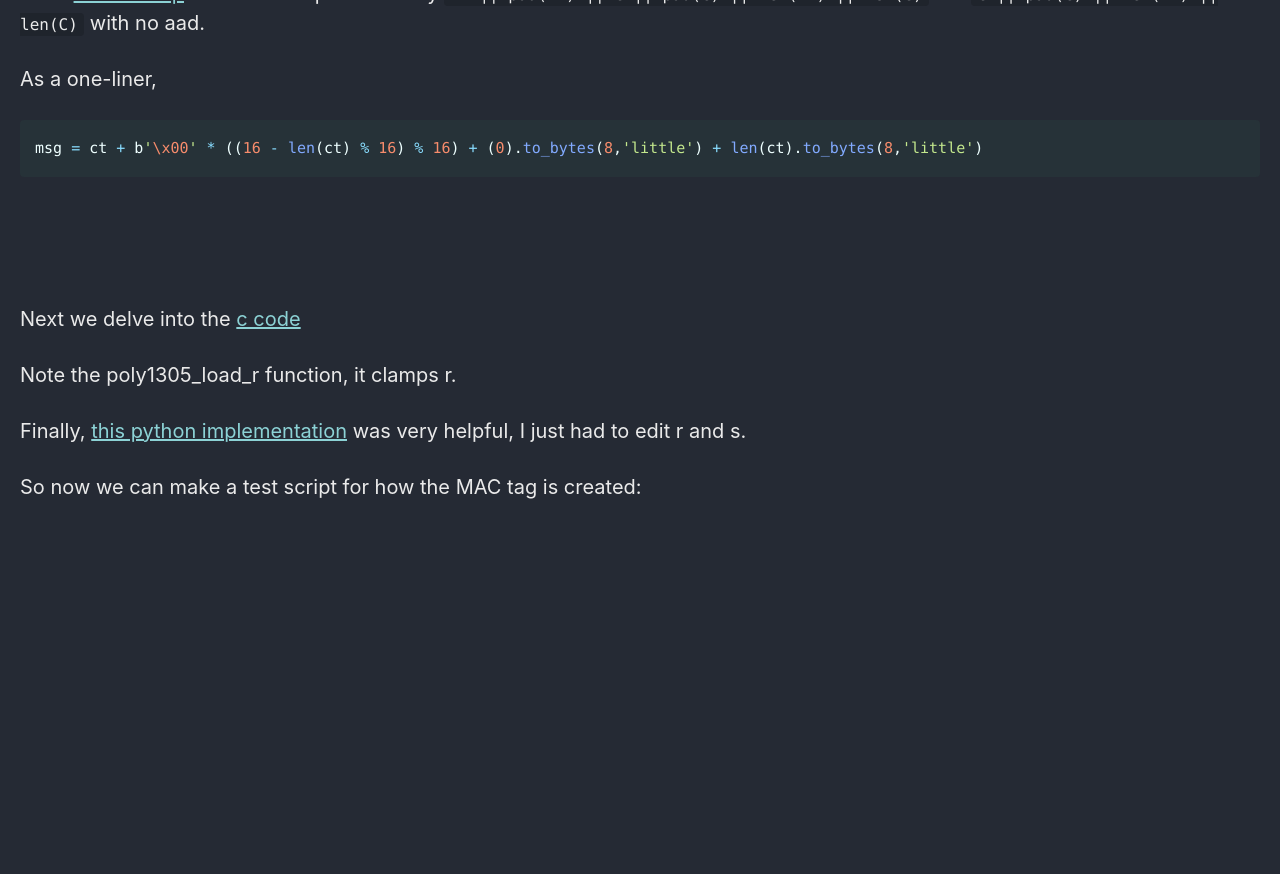
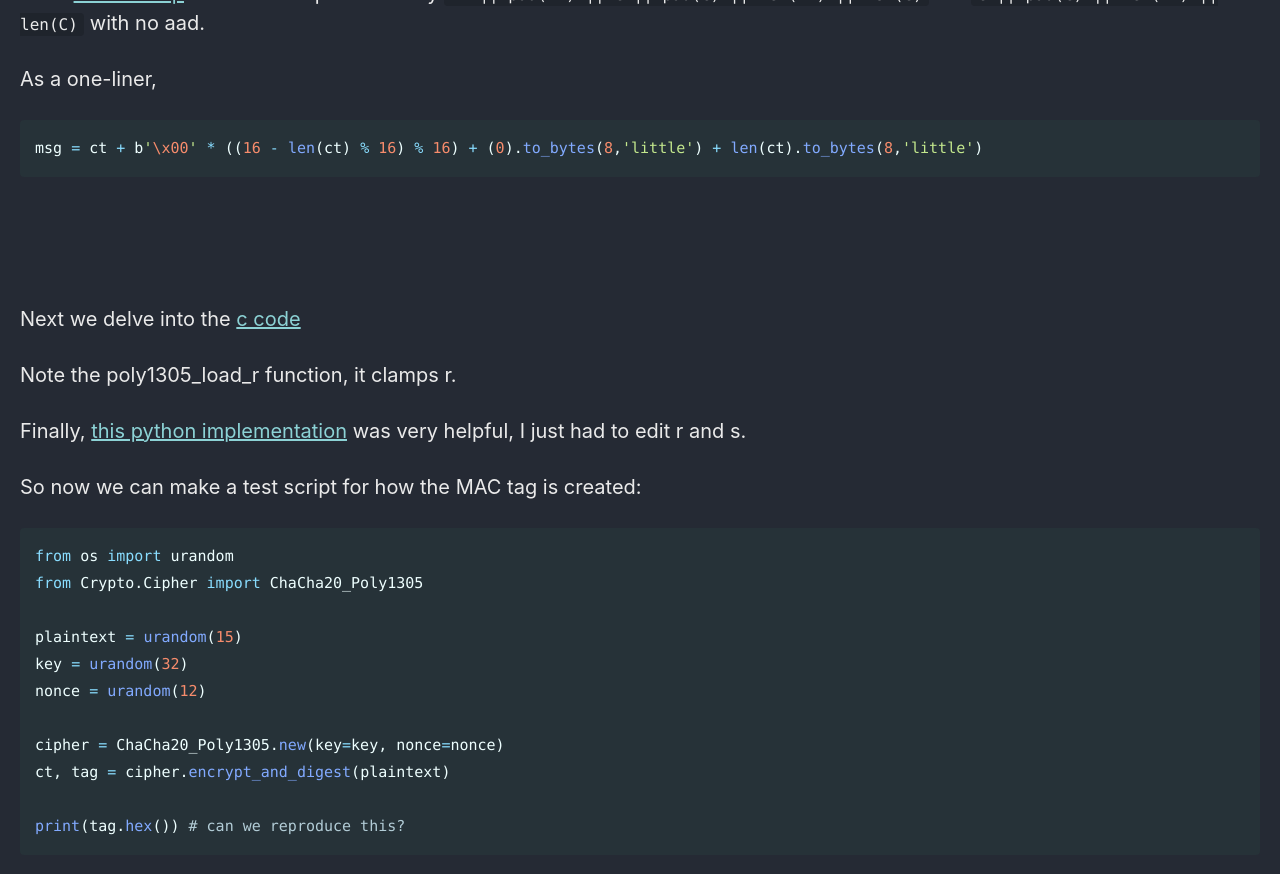
Before and after one commit to Connor-McCartney/Connor-McCartney.github.io, a Jekyll site: the page built from _pages/cryptography/other/Nostalgic-SECCONCTF14.md, in a window 1280 px wide and 900 px high, scrolled down 3706 px. Shown: the top 874 px of the window. Built offline with Jekyll 4.4.1, drawn with Linux system fonts in a browser that asks for light colours; cached includes are drawn as plain includes; before the commit the page ends 4264 px from its top, so only the background shows below that.

Commit message:
Update Nostalgic-SECCONCTF14.md

````diff
--- a/_pages/cryptography/other/Nostalgic-SECCONCTF14.md
+++ b/_pages/cryptography/other/Nostalgic-SECCONCTF14.md
@@ -168,3 +168,17 @@ Note the poly1305_load_r function, it clamps r.
 Finally, [this python implementation](https://github.com/tl2cents/AEAD-Nonce-Reuse-Attacks/blob/main/chacha-poly1305/chacha_poly1305_forgery.py) was very helpful, I just had to edit r and s.
 
 So now we can make a test script for how the MAC tag is created:
+
+```py
+from os import urandom
+from Crypto.Cipher import ChaCha20_Poly1305
+
+plaintext = urandom(15)
+key = urandom(32)
+nonce = urandom(12)
+
+cipher = ChaCha20_Poly1305.new(key=key, nonce=nonce)
+ct, tag = cipher.encrypt_and_digest(plaintext)
+
+print(tag.hex()) # can we reproduce this?
+```
````
